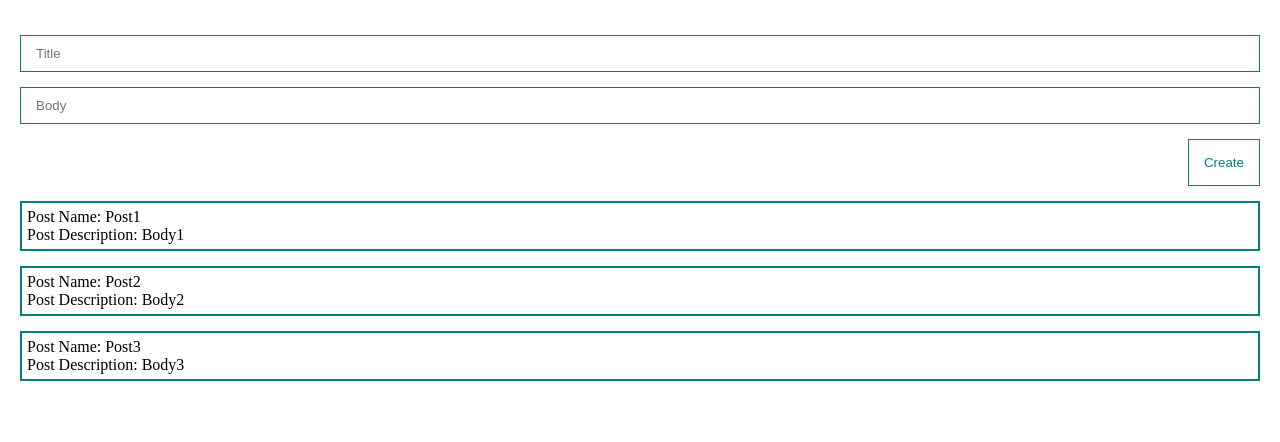
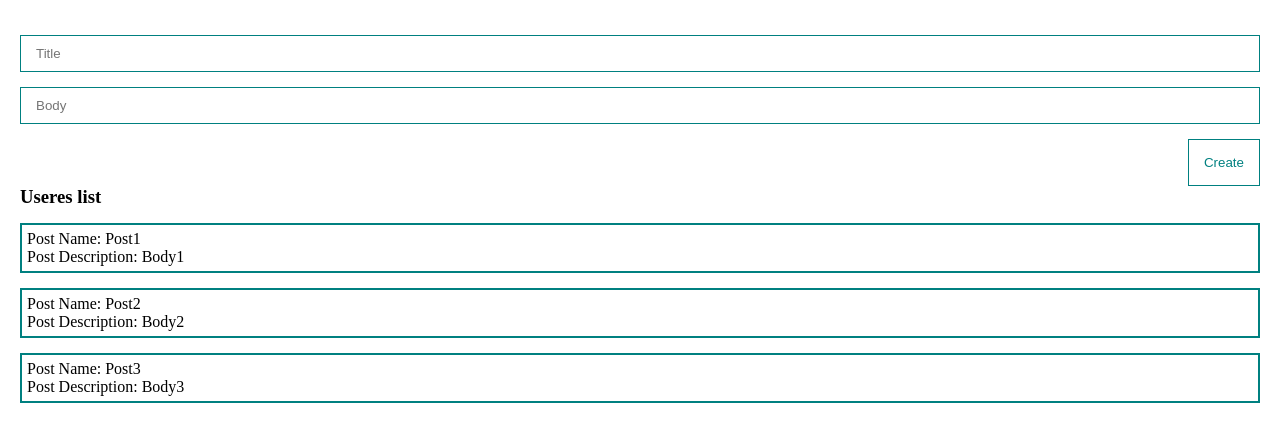
Before and after one commit to AndreiBrilliantov/vue3-cource, a Vue app: page / in a window 1280 px wide. Shown: the top 442 px of the page. Built offline with nearby package versions, Linux system fonts and the light colour scheme.

Commit message:
Add components

```diff
--- a/src/App.vue
+++ b/src/App.vue
@@ -1,31 +1,22 @@
 <template>
   <div class="app">
-    <form @submit.prevent>
-      <input
-          v-bind:value="title"
-          @input="inputTitle"
-          class="input"
-          type="text"
-          placeholder="Title"
-      >
-      <input
-          v-bind:value="body"
-          @input="body = $event.target.value"
-          class="input"
-          type="text"
-          placeholder="Body"
-      >
-      <button class="btn" @click="createPost">Create</button>
-    </form>
-    <div class="post" v-for="post in posts">
-      <div>Post Name: {{ post.title }}</div>
-      <div>Post Description: {{ post.body}}</div>
-    </div>
+    <post-form
+        @create="createPost"
+    />
+    <post-list
+        :posts="posts"
+    />
+
   </div>
 </template>
 
 <script>
+import PostForm from "@/components/PostForm.vue";
+import PostList from "@/components/PostList.vue";
 export default {
+  components: {
+    PostList, PostForm
+  },
   data() {
     return {
       posts: [
@@ -33,24 +24,13 @@
         {id: 2, title: 'Post2', body: 'Body2'},
         {id: 3, title: 'Post3', body: 'Body3'},
       ],
-      title: '',
-      body: '',
     }
   },
   methods: {
-    createPost(){
-      const newPost = {
-        id: Date.now(),
-        title: this.title,
-        body: this.body,
-      }
-      this.posts.push(newPost);
-      this.title = '';
-      this.body = '';
+    createPost(post){
+      this.posts.push(post);
     },
-    inputTitle(event){
-      this.title = event.target.value;
-    },
+
   }
 }
 </script>
@@ -64,27 +44,6 @@
 .app {
   padding: 20px;
 }
-.post {
-  padding: 5px;
-  border: 2px solid teal;
-  margin-top: 15px;
-}
-form {
-  display: flex;
-  flex-direction: column;
-}
-.input {
-  width: 100%;
-  border: 1px solid teal;
-  padding: 10px 15px;
-  margin-top: 15px;
-}
-.btn {
-  margin-top: 15px;
-  align-self: flex-end;
-  padding: 15px;
-  color: teal;
-  border: 1px solid teal;
-  background: none;
-}
+
+
 </style>
--- a/src/components/PostForm.vue
+++ b/src/components/PostForm.vue
@@ -1,11 +1,63 @@
-<script setup>
+<template>
+  <form @submit.prevent>
+    <input
+        v-model="post.title"
+        class="input"
+        type="text"
+        placeholder="Title"
+    >
+    <input
+        v-model="post.body"
+        class="input"
+        type="text"
+        placeholder="Body"
+    >
+    <button class="btn"
+            @click="createPost"
+            >Create</button>
+  </form>
+</template>
 
+<script>
+export default {
+  data() {
+    return {
+      post: {
+        title: '',
+        body: ''
+      }
+    }
+  },
+  methods: {
+    createPost(){
+      this.post.id = Date.now();
+      this.$emit('create', this.post);
+      this.post = {
+        title: '',
+        body: ''
+      }
+    }
+  }
+}
 </script>
 
-<template>
-
-</template>
-
 <style scoped>
-
+form {
+  display: flex;
+  flex-direction: column;
+}
+.input {
+  width: 100%;
+  border: 1px solid teal;
+  padding: 10px 15px;
+  margin-top: 15px;
+}
+.btn {
+  margin-top: 15px;
+  align-self: flex-end;
+  padding: 15px;
+  color: teal;
+  border: 1px solid teal;
+  background: none;
+}
 </style>
--- /dev/null
+++ b/src/components/PostItem.vue
@@ -0,0 +1,21 @@
+<template>
+  <div class="post">
+    <div>Post Name: {{ post.title }}</div>
+    <div>Post Description: {{ post.body}}</div>
+  </div>
+</template>
+
+<script>
+export default {
+  props: {
+    post: {
+      type: Object,
+      required: true,
+    }
+  }
+}
+</script>
+
+<style lang="scss" scoped>
+
+</style>
--- a/src/components/PostList.vue
+++ b/src/components/PostList.vue
@@ -1,11 +1,32 @@
-<script setup>
-
-</script>
-
 <template>
+  <div>
+    <h3>Useres list</h3>
+    <post-item
+        v-for="post in posts"
+        :post="post"
+    />
+  </div>
 
 </template>
 
+<script>
+import PostItem from "@/components/PostItem.vue";
+
+export default {
+  components: {PostItem},
+  props: {
+    posts: {
+      type: Array,
+      required: true,
+    }
+  }
+}
+</script>
+
 <style scoped>
-
+.post {
+  padding: 5px;
+  border: 2px solid teal;
+  margin-top: 15px;
+}
 </style>
```
